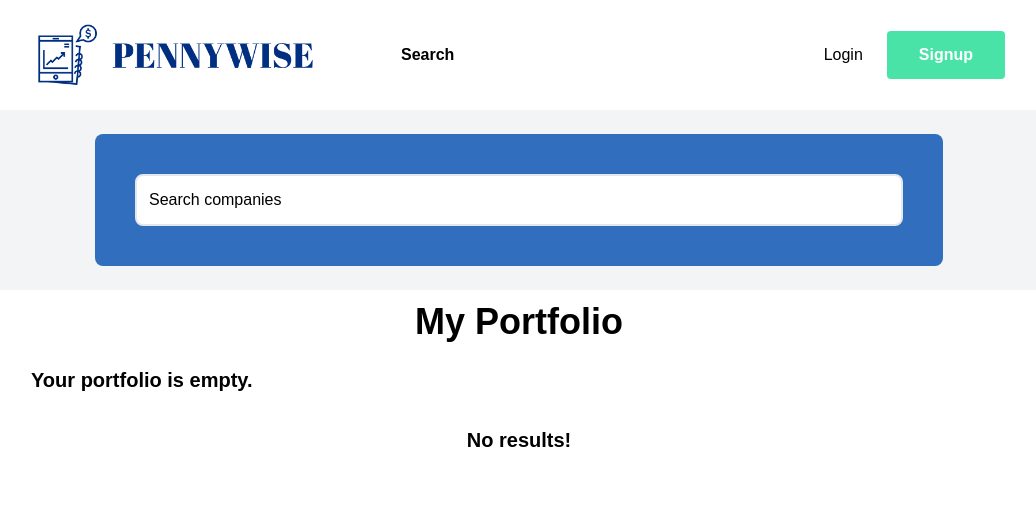
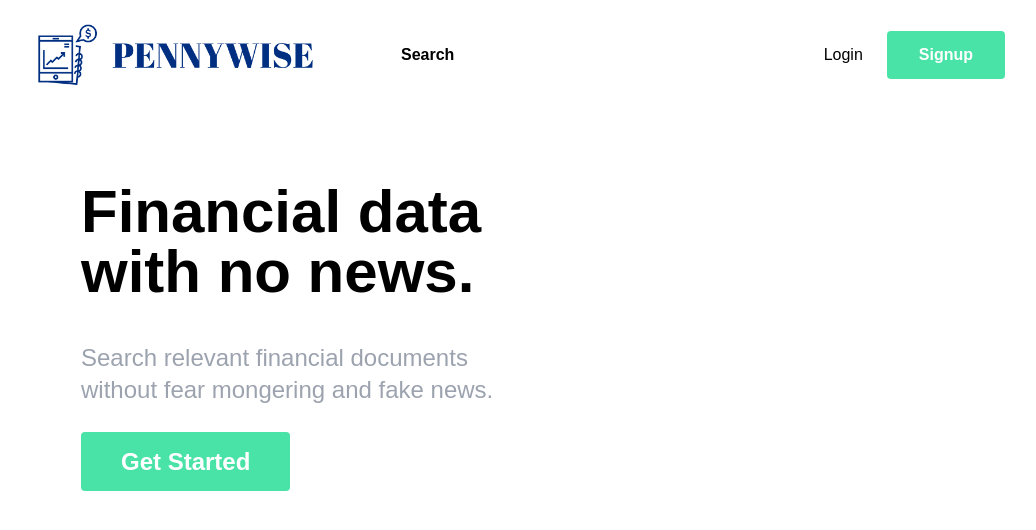
Before and after one commit to Gatskevich/PENNYWISE, a React (Vite) app in the folder frontend/: page / in a window 1280 px wide. Shown: the top 530 px of the page, without its empty margins (121-1157 px from the left). Built offline with nearby package versions, Linux system fonts and the light colour scheme.

Commit message:
create base pages

```diff
--- /dev/null
+++ b/frontend/src/Components/Hero/Hero.tsx
@@ -0,0 +1,31 @@
+import { Link } from "react-router-dom";
+
+interface Props {}
+
+const Hero = (props: Props) => {
+  return (
+    <section id="hero">
+      <div className="container flex flex-col-reverse mx-auto p-8 lg:flex-row">
+        <div className="flex flex-col space-y-10 mb-44 m-10 lg:m-10 xl:m-20 lg:mt:16 lg:w-1/2 xl:mb-52">
+          <h1 className="text-5xl font-bold text-center lg:text-6xl lg:max-w-md lg:text-left">
+            Financial data with no news.
+          </h1>
+          <p className="text-2xl text-center text-gray-400 lg:max-w-md lg:text-left">
+            Search relevant financial documents without fear mongering and fake
+            news.
+          </p>
+          <div className="mx-auto lg:mx-0">
+            <Link
+              to="/search"
+              className="py-5 px-10 text-2xl font-bold text-white bg-lightGreen rounded lg:py-4 hover:opacity-70"
+            >
+              Get Started
+            </Link>
+          </div>
+        </div>
+      </div>
+    </section>
+  );
+};
+
+export default Hero;
--- /dev/null
+++ b/frontend/src/Pages/CompanyPage/CompanyPage.tsx
@@ -0,0 +1,15 @@
+import { useParams } from "react-router-dom";
+
+interface Props {}
+
+const CompanyPage = (props: Props) => {
+  let { ticker } = useParams();
+
+  return (
+    <>
+      Company Page
+    </>
+  );
+};
+
+export default CompanyPage;
--- a/frontend/src/Pages/HomePage/HomePage.tsx
+++ b/frontend/src/Pages/HomePage/HomePage.tsx
@@ -1,70 +1,11 @@
-import { ChangeEvent, SyntheticEvent, useCallback, useState } from "react";
-import CardList from "../../Components/CardList/CardList";
-import Search from "../../Components/Search/Search";
-import { ICompanySearch } from "../../company";
-import { searchCompanies } from "../../api";
-import ListPortfolio from "../../Components/Portfolio/ListPortfolio/ListPortflio";
+import Hero from "../../Components/Hero/Hero";
 
 type Props = {};
 
 const HomePage = (props: Props) => {
-  const [search, setSearch] = useState<string>("");
-  const [portfolioValues, setPortfolioValues] = useState<string[]>(
-    []
-  );
-  const [searchResult, setSearchResult] = useState<ICompanySearch[]>([]);
-  const [serverError, setServerError] = useState<string | null>(null);
-
-  const handleSearchChange = (e: ChangeEvent<HTMLInputElement>) => {
-    setSearch(e.target.value);
-  };
-
-  const onPortfolioCreate = useCallback((e: any) => {
-    e.preventDefault();
-    const exist = portfolioValues.find(
-      value => value === e.target[0].value
-    )
-    if(exist) return;
-
-    const updatedPortfolioValues = [...portfolioValues, e.target[0].value];
-    setPortfolioValues(updatedPortfolioValues);
-  }, [portfolioValues, setPortfolioValues]);
-
-  const onPortfolioDelete = useCallback((e: any) => {
-    e.preventDefault();
-    const removedPortfolioValues = portfolioValues.filter(
-      value => value !== e.target[0].value
-    )
-    setPortfolioValues(removedPortfolioValues);
-  }, [portfolioValues, setPortfolioValues]);
-
-  const onSearchSubmit = useCallback( async (e: SyntheticEvent) => {
-    e.preventDefault();
-    const result = await searchCompanies(search);
-
-    if (typeof result === "string") {
-      setServerError(result);
-    } else if (Array.isArray(result.data)) {
-      setSearchResult(result.data);
-    }
-  }, [search]);
-
   return (
     <>
-      <Search
-        onSearchSubmit={onSearchSubmit}
-        search={search}
-        handleSearchChange={handleSearchChange}
-      />
-      <ListPortfolio
-        portfolioValues={portfolioValues!}
-        onPortfolioDelete={onPortfolioDelete}
-      />
-      <CardList
-        searchResults={searchResult}
-        onPortfolioCreate={onPortfolioCreate}
-      />
-       {serverError && <div>Unable to connect to API</div>}
+      <Hero />
     </>
   );
 };
--- /dev/null
+++ b/frontend/src/Pages/SearchPage/SearchPage.tsx
@@ -0,0 +1,72 @@
+import { ChangeEvent, SyntheticEvent, useCallback, useState } from "react";
+import CardList from "../../Components/CardList/CardList";
+import Search from "../../Components/Search/Search";
+import { ICompanySearch } from "../../company";
+import { searchCompanies } from "../../api";
+import ListPortfolio from "../../Components/Portfolio/ListPortfolio/ListPortflio";
+
+type Props = {};
+
+const SearchPage = (props: Props) => {
+  const [search, setSearch] = useState<string>("");
+  const [portfolioValues, setPortfolioValues] = useState<string[]>(
+    []
+  );
+  const [searchResult, setSearchResult] = useState<ICompanySearch[]>([]);
+  const [serverError, setServerError] = useState<string | null>(null);
+
+  const handleSearchChange = (e: ChangeEvent<HTMLInputElement>) => {
+    setSearch(e.target.value);
+  };
+
+  const onPortfolioCreate = useCallback((e: any) => {
+    e.preventDefault();
+    const exist = portfolioValues.find(
+      value => value === e.target[0].value
+    )
+    if(exist) return;
+
+    const updatedPortfolioValues = [...portfolioValues, e.target[0].value];
+    setPortfolioValues(updatedPortfolioValues);
+  }, [portfolioValues, setPortfolioValues]);
+
+  const onPortfolioDelete = useCallback((e: any) => {
+    e.preventDefault();
+    const removedPortfolioValues = portfolioValues.filter(
+      value => value !== e.target[0].value
+    )
+    setPortfolioValues(removedPortfolioValues);
+  }, [portfolioValues, setPortfolioValues]);
+
+  const onSearchSubmit = useCallback( async (e: SyntheticEvent) => {
+    e.preventDefault();
+    const result = await searchCompanies(search);
+
+    if (typeof result === "string") {
+      setServerError(result);
+    } else if (Array.isArray(result.data)) {
+      setSearchResult(result.data);
+    }
+  }, [search]);
+
+  return (
+    <>
+      <Search
+        onSearchSubmit={onSearchSubmit}
+        search={search}
+        handleSearchChange={handleSearchChange}
+      />
+      <ListPortfolio
+        portfolioValues={portfolioValues!}
+        onPortfolioDelete={onPortfolioDelete}
+      />
+      <CardList
+        searchResults={searchResult}
+        onPortfolioCreate={onPortfolioCreate}
+      />
+       {serverError && <div>Unable to connect to API</div>}
+    </>
+  );
+};
+
+export default SearchPage;
--- a/frontend/src/Routes/Routes.tsx
+++ b/frontend/src/Routes/Routes.tsx
@@ -1,6 +1,8 @@
 import { createBrowserRouter } from "react-router-dom";
 import App from "../App";
 import HomePage from "../Pages/HomePage/HomePage";
+import SearchPage from "../Pages/SearchPage/SearchPage";
+import CompanyPage from "../Pages/CompanyPage/CompanyPage";
 
 export const router = createBrowserRouter([
   {
@@ -8,6 +10,18 @@ export const router = createBrowserRouter([
     element: <App />,
     children: [
       { path: "", element: <HomePage /> },
+      {
+        path: "search",
+        element: (
+          <SearchPage />
+        ),
+      },
+      {
+        path: "company/:ticker",
+        element: (
+          <CompanyPage />
+        ),
+      },
     ],
   },
 ]);
```
